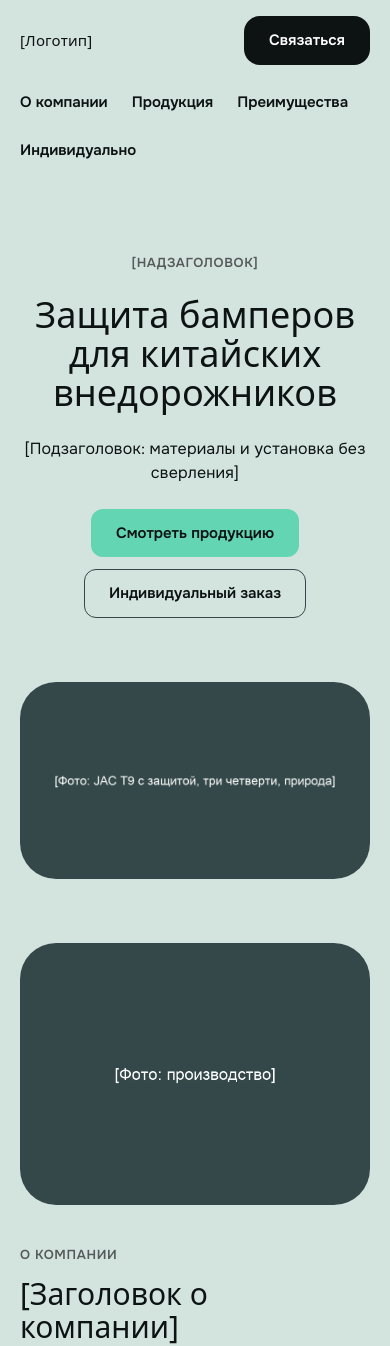
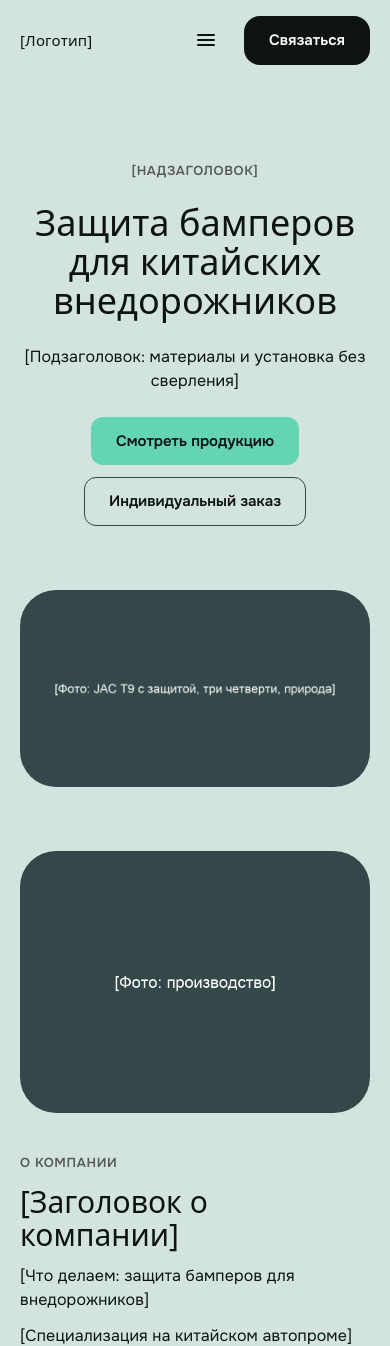
Before and after one commit to 0k1nd/tuning-landing, a Django app: page / in a window 390 px wide. Shown: the top 1346 px of the page. Run offline with Django 5.2, Linux system fonts and the light colour scheme; data comes from the database, SQL or seed files in the repository; data that the repository does not hold is empty; some web fonts are replaced.

Commit message:
feat: add burger menu, skip link and accessibility fixes

```diff
--- a/static/css/components.css
+++ b/static/css/components.css
@@ -179,7 +179,7 @@
   text-decoration: none;
 }
 
-/* 768–1023px и ниже: меню на второй строке. Бургер для < 768px — этап 6 */
+/* 768–1023px: меню на второй строке */
 @media (max-width: 1023px) {
   .header__inner {
     grid-template-columns: 1fr auto;
@@ -191,6 +191,72 @@
   .header__logo {
     justify-self: start;
   }
+}
+
+/* Бургер: только < 768px и только с JS (без JS меню видно всегда) */
+.burger {
+  display: none;
+  grid-area: burger;
+  align-items: center;
+  justify-content: center;
+  width: var(--tap-target);
+  height: var(--tap-target);
+  padding: 0;
+  border: 0;
+  background: transparent;
+  color: var(--color-carbon);
+  cursor: pointer;
+}
+
+.burger__close,
+.header.is-open .burger__open {
+  display: none;
+}
+
+.header.is-open .burger__close {
+  display: inline;
+}
+
+@media (max-width: 767px) {
+  .js .header__inner {
+    grid-template-columns: 1fr auto auto;
+    grid-template-areas:
+      "logo burger cta"
+      "nav nav nav";
+  }
+
+  .js .burger {
+    display: inline-flex;
+  }
+
+  .js .header__nav {
+    display: none;
+  }
+
+  .js .header.is-open .header__nav {
+    display: block;
+  }
+
+  .js .header.is-open .nav {
+    flex-direction: column;
+  }
+}
+
+/* Ссылка «Перейти к содержанию»: видна только в фокусе */
+.skip-link {
+  position: absolute;
+  top: var(--space-2);
+  left: var(--space-2);
+  z-index: 1;
+  transform: translateY(-200%);
+}
+
+.skip-link:focus-visible {
+  transform: none;
+}
+
+main:focus {
+  outline: none;
 }
 
 .logo {
@@ -225,9 +291,6 @@
   display: grid;
   gap: var(--space-6);
   justify-items: center;
-  margin: 0;
-  padding: 0;
-  list-style: none;
 }
 
 .kit {
@@ -332,9 +395,24 @@
 
 .contact-list {
   display: grid;
-  gap: var(--space-2);
   padding: 0;
   list-style: none;
+}
+
+/* Ссылки в списках: зона нажатия не меньше --tap-target; строки без ссылок — той же высоты */
+.contact-list li,
+.footer__list li {
+  display: flex;
+  align-items: center;
+  min-height: var(--tap-target);
+}
+
+.contact-list a,
+.footer__list a,
+.footer__bottom a {
+  display: inline-flex;
+  align-items: center;
+  min-height: var(--tap-target);
 }
 
 .form {
@@ -390,8 +468,7 @@
 
 .footer__list {
   display: grid;
-  gap: var(--space-2);
-  margin-top: var(--element-gap);
+  margin-top: var(--space-1);
   padding: 0;
   list-style: none;
 }
@@ -400,6 +477,7 @@
   display: flex;
   flex-wrap: wrap;
   justify-content: space-between;
+  align-items: center;
   gap: var(--space-4);
   margin-top: var(--space-10);
   padding-top: var(--space-6);
--- a/static/js/main.js
+++ b/static/js/main.js
@@ -1,5 +1,9 @@
 import { initLeadForm } from "./form.js";
+import { initMenu } from "./menu.js";
 import { initSlider } from "./slider.js";
+
+const header = document.querySelector("[data-header]");
+if (header) initMenu(header);
 
 document.querySelectorAll("[data-slider]").forEach(initSlider);
 
--- /dev/null
+++ b/static/js/menu.js
@@ -0,0 +1,30 @@
+// Бургер-меню (< 768px): открывается кнопкой, закрывается по Esc, по выбору пункта и при расширении экрана
+
+const desktop = window.matchMedia("(min-width: 768px)");
+
+export function initMenu(header) {
+  const button = header.querySelector("[data-burger]");
+  const nav = header.querySelector(".header__nav");
+
+  const setOpen = (open, { returnFocus = false } = {}) => {
+    header.classList.toggle("is-open", open);
+    button.setAttribute("aria-expanded", String(open));
+    if (!open && returnFocus) button.focus();
+  };
+
+  button.addEventListener("click", () => setOpen(!header.classList.contains("is-open")));
+
+  nav.addEventListener("click", (event) => {
+    if (event.target.closest("a")) setOpen(false);
+  });
+
+  document.addEventListener("keydown", (event) => {
+    if (event.key === "Escape" && header.classList.contains("is-open")) {
+      setOpen(false, { returnFocus: true });
+    }
+  });
+
+  desktop.addEventListener("change", (event) => {
+    if (event.matches) setOpen(false);
+  });
+}
--- a/templates/base.html
+++ b/templates/base.html
@@ -3,6 +3,7 @@
 <head>
     <meta charset="utf-8">
     <meta name="viewport" content="width=device-width, initial-scale=1">
+    <script>document.documentElement.classList.add("js")</script>
     {# meta_title / meta_description задаются во view; иначе — заглушки до текстов заказчика #}
     {% with title=meta_title|default:"[Название] — [слоган]" description=meta_description|default:"[Описание сайта для поисковиков, 140–160 символов]" %}
     <title>{{ title }}</title>
--- a/templates/main/index.html
+++ b/templates/main/index.html
@@ -2,7 +2,7 @@
 
 {% block content %}
     {% include "main/sections/header.html" %}
-    <main>
+    <main id="main" tabindex="-1">
         {% include "main/sections/hero.html" %}
         {% include "main/sections/main_photo.html" %}
         {% include "main/sections/about.html" %}
--- a/templates/main/sections/header.html
+++ b/templates/main/sections/header.html
@@ -1,6 +1,7 @@
-<header class="header">
+<a class="skip-link btn btn--dark" href="#main">Перейти к содержанию</a>
+<header class="header" data-header>
     <div class="container header__inner">
-        <nav class="header__nav" aria-label="Основное меню">
+        <nav class="header__nav" id="main-nav" aria-label="Основное меню">
             <ul class="nav">
                 {% for anchor, label in nav_items %}
                     <li><a class="nav__link" href="#{{ anchor }}">{{ label }}</a></li>
@@ -8,6 +9,13 @@
             </ul>
         </nav>
         <a class="logo header__logo" href="#top" aria-label="[Название] — на главную">[Логотип]</a>
+        <button class="burger" type="button" aria-expanded="false" aria-controls="main-nav" data-burger>
+            <span class="visually-hidden">Меню</span>
+            <svg viewBox="0 0 24 24" width="24" height="24" aria-hidden="true">
+                <path class="burger__open" d="M4 7h16M4 12h16M4 17h16" stroke="currentColor" stroke-width="2" stroke-linecap="round"/>
+                <path class="burger__close" d="M6 6l12 12M18 6L6 18" stroke="currentColor" stroke-width="2" stroke-linecap="round"/>
+            </svg>
+        </button>
         <a class="btn btn--dark header__cta" href="#contacts" data-lead-source="header">Связаться</a>
     </div>
 </header>
--- a/templates/main/sections/products.html
+++ b/templates/main/sections/products.html
@@ -7,9 +7,9 @@
 
         {% if kits %}
             <div class="slider" data-slider aria-roledescription="карусель" aria-label="Готовые комплекты">
-                <ul class="slider__track">
+                <div class="slider__track">
                     {% for kit in kits %}
-                        <li class="kit" role="group" aria-roledescription="слайд"
+                        <div class="kit" role="group" aria-roledescription="слайд"
                             aria-label="{{ forloop.counter }} из {{ kits|length }}">
                             <figure class="kit__photo">
                                 <img src="{{ kit.photo.url }}" width="{{ kit.photo.width }}" height="{{ kit.photo.height }}"
@@ -29,9 +29,9 @@
                                     {% if kit.is_custom %}[Подобрать под мою модель]{% else %}[Заказать комплект]{% endif %}
                                 </a>
                             </div>
-                        </li>
+                        </div>
                     {% endfor %}
-                </ul>
+                </div>
 
                 <div class="slider__controls" hidden>
                     <button class="slider__arrow" type="button" data-slider-prev aria-label="Предыдущий комплект">
```
